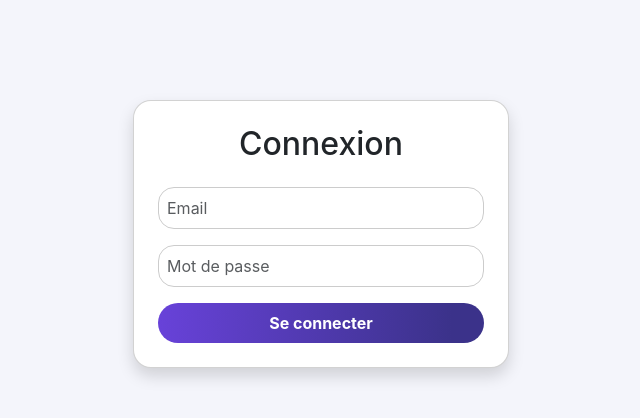
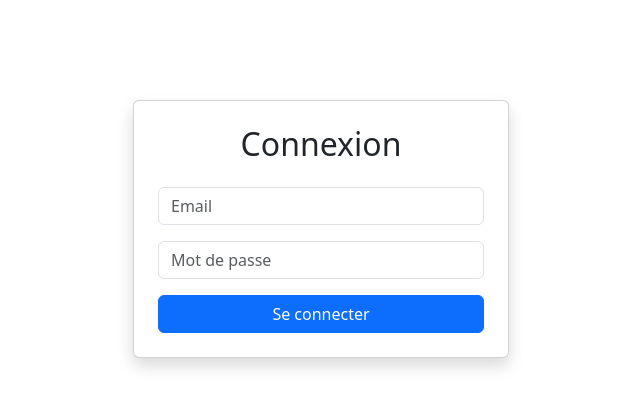
Before and after one commit to OneOffsas/claimoneoff-front02, a Next.js app: page /login in a window 1280 px wide. Shown: the top 418 px of the page, without its empty margins (319-959 px from the left). Built offline with nearby package versions, Linux system fonts and the light colour scheme.

Commit message:
Update global.css

```diff
--- a/styles/global.css
+++ b/styles/global.css
@@ -1,25 +1,8 @@
+@tailwind base;
+@tailwind components;
+@tailwind utilities;
+
+/* Optionnel : Ajoute tes propres styles globaux ici */
 body {
-  background: #f4f5fb;
-  font-family: 'Inter', 'Segoe UI', Arial, sans-serif;
+  @apply bg-gray-100 text-gray-900;
 }
-.card {
-  border-radius: 18px;
-  box-shadow: 0 6px 24px #32127a0a, 0 1.5px 6px #6842d966;
-  background: #fff;
-}
-.btn-primary {
-  background: linear-gradient(92deg,#6842d9,#3b328a 90%);
-  border: none;
-  color: #fff;
-  border-radius: 1.5rem;
-  padding: 8px 24px;
-  font-weight: bold;
-  font-size: 1rem;
-  transition: filter 0.12s;
-}
-.btn-primary:hover { filter: brightness(0.9); }
-input, select, textarea {
-  border-radius: 1rem !important;
-  border: 1px solid #ccc !important;
-  padding: 8px !important;
-}
```
